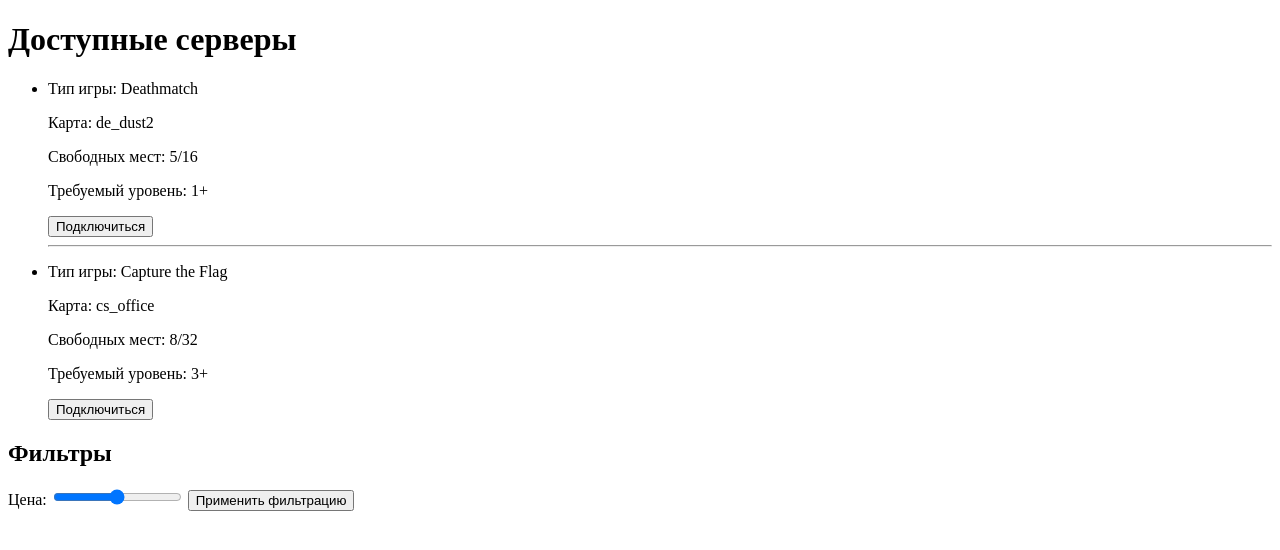
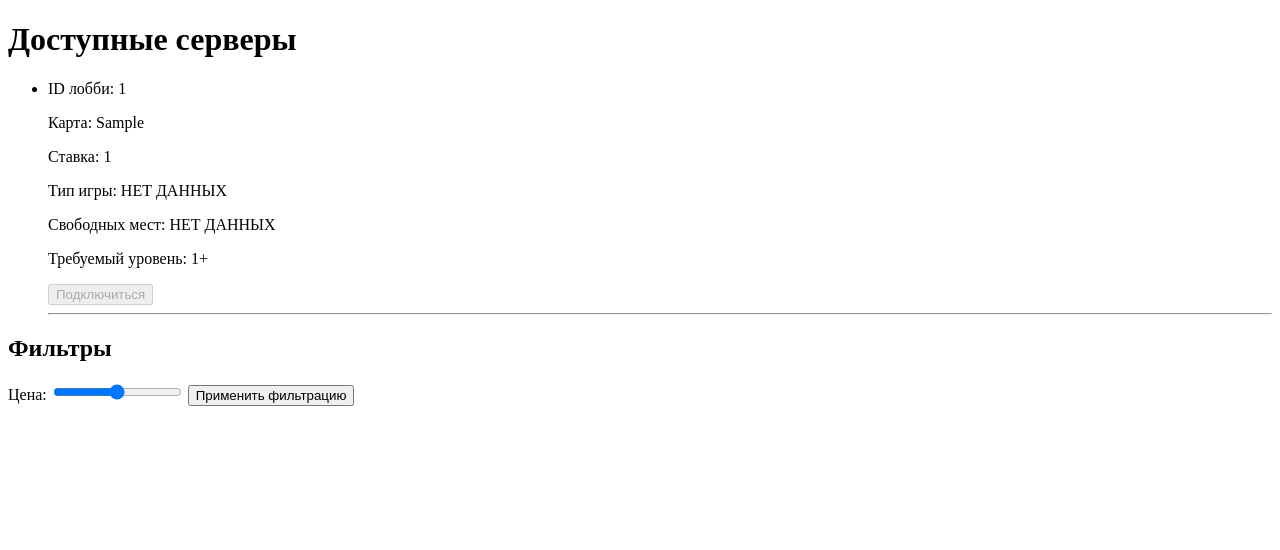
Before and after one commit to white0nyx/twim_skill, a Django app: page / in a window 1280 px wide. Shown: the part 26-576 px from the top of the page. Run offline with Django 4.2, Linux system fonts and the light colour scheme; tables that the repository leaves empty hold one stand-in row (values such as "Sample post"); parts of the project's set-up code (start-up, migrations or seed data) failed here and were passed over; some libraries are stand-ins or nearby versions.

Commit message:
Отображение реальных лобби добавлено на страницу main.html

```diff
--- a/twim_skill_site/main/templates/main/main.html
+++ b/twim_skill_site/main/templates/main/main.html
@@ -14,11 +14,10 @@
 </ul>
 {% endif %}
 
-
 <div id="header">
-    {% if user_lobby_data.user_in_lobby %}
-    <a href="{% url 'detail_lobby' slug=user_lobby_data.user_lobby_slug %}" class="return-to-lobby-button">Вернуться к лобби</a>
-    {% endif %}
+<!--    {% if user_lobby_data.user_in_lobby %}-->
+<!--    <a href="{% url 'detail_lobby' slug=user_lobby_data.user_lobby_slug %}" class="return-to-lobby-button">Вернуться к лобби</a>-->
+<!--    {% endif %}-->
     {% if user.is_authenticated %}
     {% with faceit_user_data=user_data.faceit_user_data %}
     <p>facietlvl: {% if faceit_user_data %} {{ faceit_user_data.games.0.skill_level }} {% else %} НЕТ ДАННЫХ {% endif %}, twim coin: НЕТ ДАННЫХ, twim-lvl: НЕТ ДАННЫХ</p>
@@ -35,28 +34,42 @@
     {% endfor %}
 {% endif %}
 </div>
+
+
+
 <div id="content">
+    {% if lobbies %}
     <h1>Доступные серверы</h1>
+
     <ul id="servers">
         <!-- Здесь будут добавляться серверы динамически -->
+        {% for lobby in lobbies %}
+        <li>
+            <p>ID лобби: {{ lobby.pk }}</p>
+            <p>Карта: {{ lobby.map }}</p>
+            <p>Ставка: {{ lobby.bet }}</p>
+            <p>Тип игры: НЕТ ДАННЫХ</p>
+            <p>Свободных мест: НЕТ ДАННЫХ</p>
+            <p>Требуемый уровень: {{ lobby.max_lvl_enter }}+</p>
 
-        <li>
-            <p>Тип игры: Deathmatch</p>
-            <p>Карта: de_dust2</p>
-            <p>Свободных мест: 5/16</p>
-            <p>Требуемый уровень: 1+</p>
-            <button>Подключиться</button>
+            {% if user_lobby_data.user_in_lobby.pk == lobby.pk %}
+            <a href="{% url 'detail_lobby' slug=user_lobby_data.user_lobby_slug %}">
+            <button>Вернуться к лобби</button>
+            </a>
+            {% else %}
+            <button disabled title="Для подключения необходимо покинуть предыдущее лобби">Подключиться</button>
+            {% endif %}
         </li>
         <hr>
-        <li>
-            <p>Тип игры: Capture the Flag</p>
-            <p>Карта: cs_office</p>
-            <p>Свободных мест: 8/32</p>
-            <p>Требуемый уровень: 3+</p>
-            <button>Подключиться</button>
-        </li>
+        {% endfor %}
+    {% else %}
+    <h1>Не обнаружено доступных серверов для подключения</h1>
+    {% endif %}
     </ul>
 </div>
+
+
+
 <div id="sidebar">
     <h2>Фильтры</h2>
     <label for="price-range">Цена:</label>
--- a/twim_skill_site/main/views.py
+++ b/twim_skill_site/main/views.py
@@ -8,9 +8,14 @@ from django.views.generic import ListView, DetailView
 from main.models import *
 from main.services import *
 
+from users.models import User
+
 
 class MainPage(ListView):
     """Главная страницы"""
+
+    model = User
+    context_object_name = 'lobbies'
 
     def get(self, request, *args, **kwargs) -> HttpResponse:
         """Обработка get-запроса"""
@@ -18,7 +23,9 @@ class MainPage(ListView):
         context = {
             'user_data': get_steam_faceit_user_data(user),
             'user_lobby_data': get_user_lobby_data(user),
+            'lobbies': Lobby.objects.all(),
         }
+
         return render(request, 'main/main.html', context)
 
 
```
